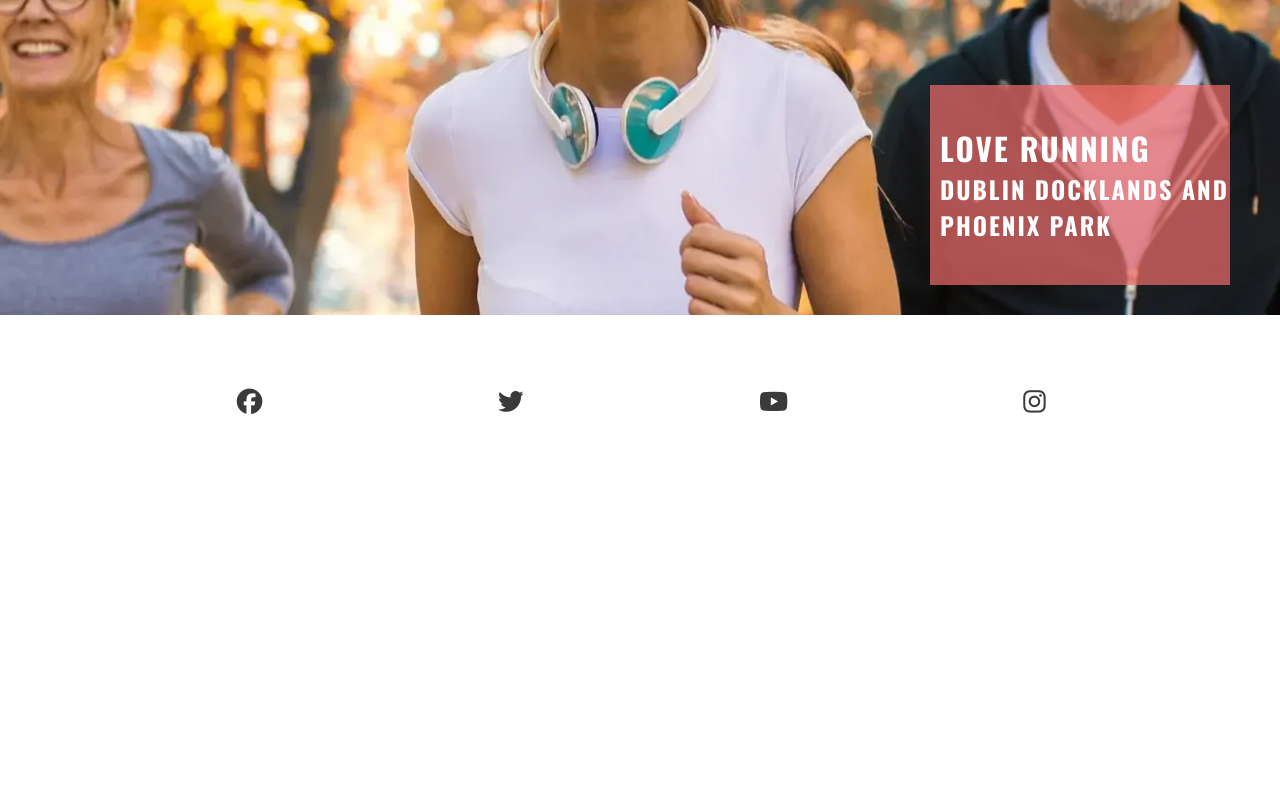
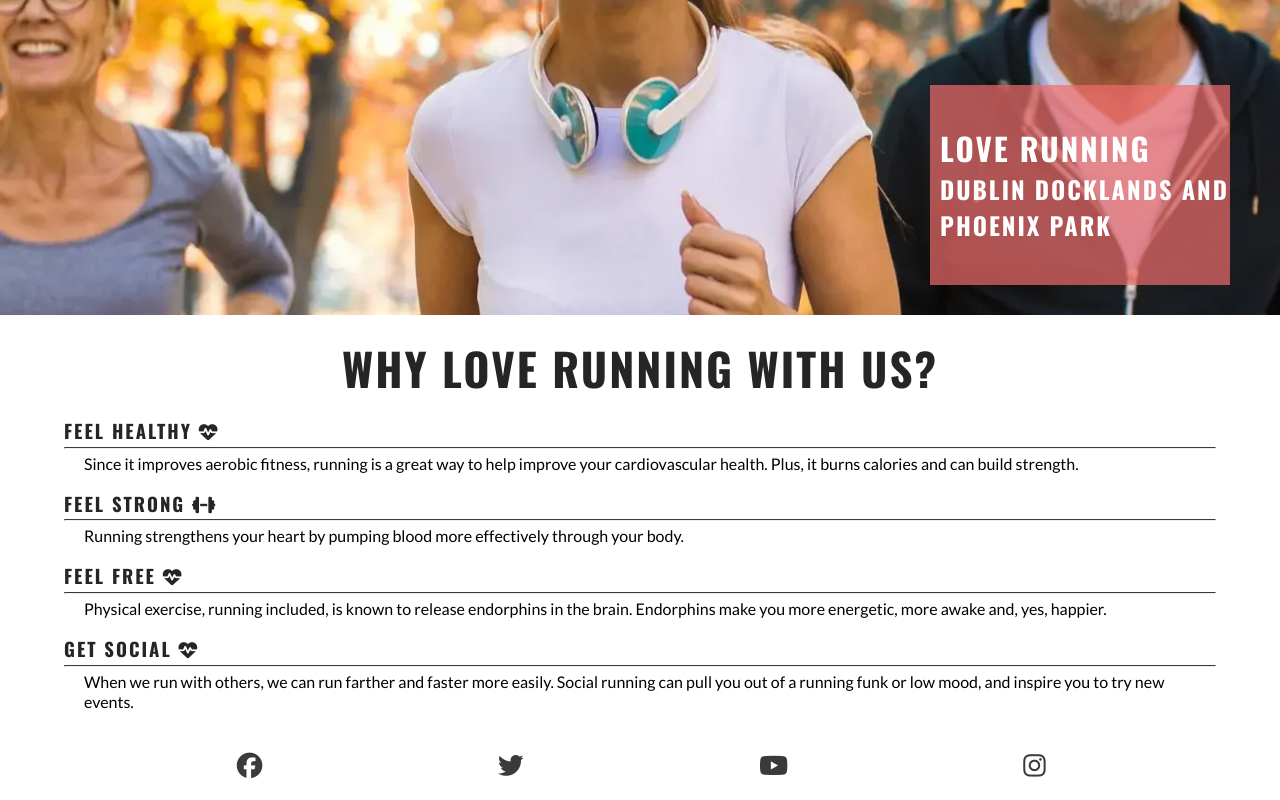
Before and after one commit to SSR-001/love-running, a plain HTML site: page index.html in a window 1280 px wide. Shown: the part 364-1164 px from the top of the page. Before the commit the page ends 800 px from the top, so only its background shows below. Drawn offline with nearby package versions, Linux system fonts and the light colour scheme.

Commit message:
added 'reasons' section

```diff
--- a/assets/css/style.css
+++ b/assets/css/style.css
@@ -174,3 +174,28 @@ main {
     }
 }
 }
+
+#reasons {
+    width: 90%;
+    margin: 20px auto;
+}
+
+#reasons h2 {
+    margin-bottom:20px;
+    text-align: center;
+    font-size: 280%;
+}
+
+#benefits-physical > div, #benefits-mental > div {
+    line-height:20px;
+    margin-bottom:20px;
+}
+
+#benefits p {
+    padding: 0 20px;
+}
+
+hr {
+    border-top: 1px solid #3a3a3a;
+    margin: 5px 0;
+}
--- a/index.html
+++ b/index.html
@@ -42,6 +42,57 @@
                 <h3>Dublin Docklands and Phoenix Park</h3>
             </div>
         </section>
+        <!-- reasons section -->
+        <section id="reasons">
+            <h2>WHY LOVE RUNNING WITH US?</h2>
+                <div id="benefits">
+                    <div id="benefits-physical">
+                        <div>
+                            <h3>
+                                Feel Healthy
+                                <i class="fa-solid fa-heart-pulse"></i>
+                            </h3>
+                            <hr>
+                            <p>
+                                Since it improves aerobic fitness, running is a great way to help improve your cardiovascular health. Plus, it burns calories and can build strength.
+                            </p>
+                        </div>
+                        <div>
+                            <h3>
+                                Feel Strong
+                                <i class="fa-solid fa-dumbbell"></i>
+                            </h3>
+                            <hr>
+                            <p>
+                                Running strengthens your heart by pumping blood more effectively through your body.
+                            </p>
+                        </div>
+                    </div>
+                    <div id="benefits-mental">
+                        <div>
+                            <h3>
+                                Feel Free
+                                <i class="fa-solid fa-heart-pulse"></i>
+                            </h3>
+                            <hr>
+                            <p>
+                                Physical exercise, running included, is known to release endorphins in the brain. Endorphins make you more energetic, more awake and, yes, happier.
+                            </p>
+                        </div>
+                        <div>
+                            <h3>
+                                Get Social
+                                <i class="fa-solid fa-heart-pulse"></i>
+                            </h3>
+                            <hr>
+                            <p>
+                                When we run with others, we can run farther and faster more easily. Social running can pull you out of a running funk or low mood, and inspire you to try new events.
+                            </p>
+                        </div>
+                    </div>
+                </div>
+
+        </section>
     </main>
 
     <!--footer-->
```
Also changed, not shown: assets/images/reasons-image.webp (added).
